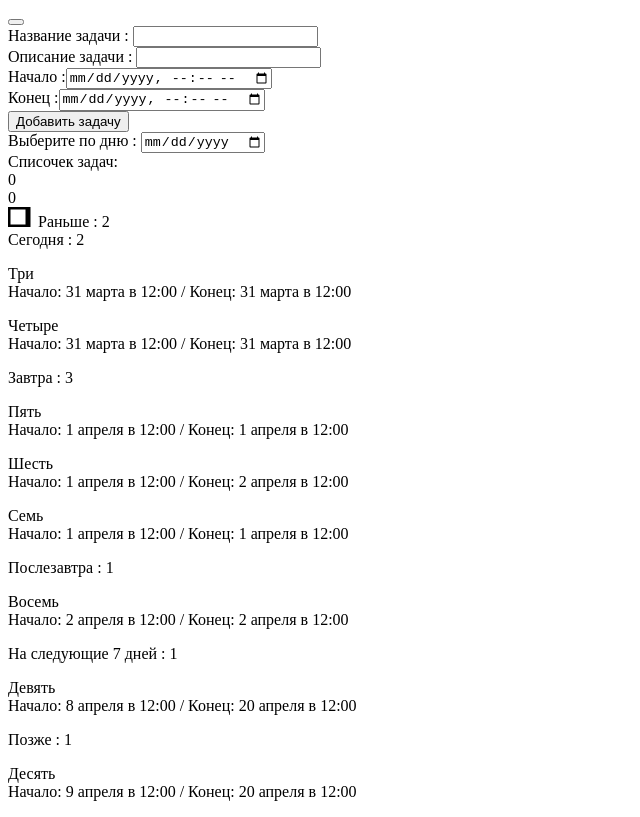
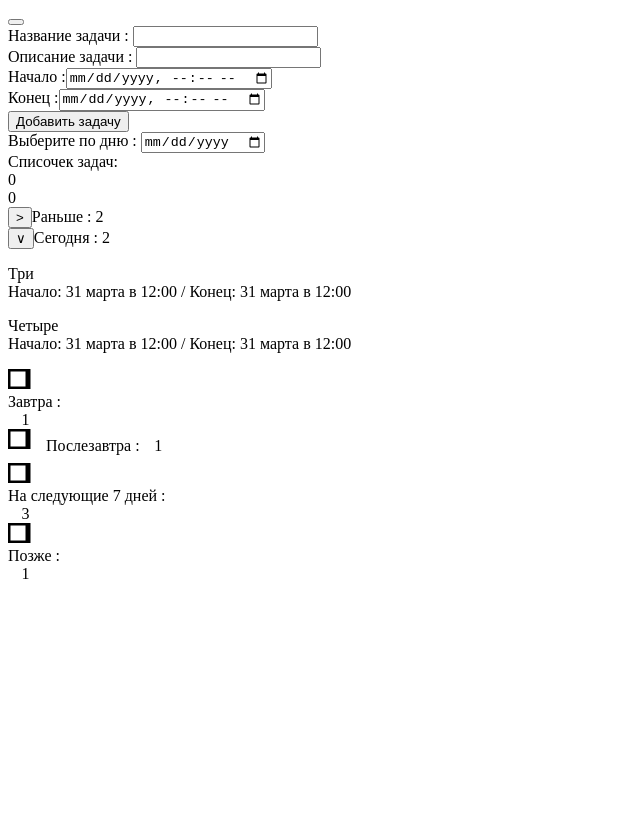
Before and after one commit to ArtemL-creator/To-Do-List_React, a React (Create React App) app: page / in a window 1280 px wide. Shown: the whole page, without its empty margins (0-640 px from the left). Built offline with nearby package versions, Linux system fonts and the light colour scheme.

Commit message:
Оформление группировки

```diff
--- a/src/Tasks.js
+++ b/src/Tasks.js
@@ -68,8 +68,8 @@ export class Tasks extends React.Component {
             {
                 title: "Шесть",
                 description: "цзуй",
-                start: "2023-04-01",
-                finish: "2023-04-02",
+                start: "2023-04-04",
+                finish: "2023-04-04",
                 category: "Green",
                 isImportant: false,
                 isComplete: false,
@@ -80,8 +80,8 @@ export class Tasks extends React.Component {
             {
                 title: "Семь",
                 description: "абик",
-                start: "2023-04-01",
-                finish: "2023-04-01",
+                start: "2023-04-03",
+                finish: "2023-04-03",
                 category: "Orange",
                 isImportant: false,
                 isComplete: false,
@@ -126,19 +126,21 @@ export class Tasks extends React.Component {
                 ]
             }
         ],
-        show: false,
+        showEarlier: false,
+        showToday: true,
+        showTomorrow: false,
+        showAfterTomorrow: false,
+        showInTheWeek: false,
+        showLater: false,
+
         sortCode: 1 - 3,
         groupCode: 1 - 4,
         poUbyvanyu: true
     };
 
-    /* isShow = () => {
-        const [show, setShow] = useState(false);
+    /* isShowEarlier = (e) => {
+        this.setState({ showEarlier: !e.target.value });
     }; */
-
-    isShow = (e) => {
-        this.setState({ show: !e.target.value });
-    };
 
     render() {
 
@@ -234,14 +236,25 @@ export class Tasks extends React.Component {
             return arrDiv;
         };
 
-        function isShow() {
-            const [show, setShow] = useState(false);
-        }
-
         return (
 
+            <div class="centerElem">
+
+                <div >
+                    <button onClick={() => this.setState({ showEarlier: !this.state.showEarlier })}>{this.state.showEarlier ? '∨' : '>'}</button>
+                    Раньше : {arrEarlier.length}
+                </div>
+                {this.state.showEarlier ? wrapper(arrEarlier) : null}
+
                 <div>
-                <div onClick={() => this.setState({ show: !this.state.show })}><svg
+                    <button onClick={() => this.setState({ showToday: !this.state.showToday })}>{this.state.showToday ? '∨' : '>'}</button>
+                    Сегодня : {arrToday.length}
+                </div>
+                {this.state.showToday ? wrapper(arrToday) : null}
+
+                <div onClick={() => this.setState({ showTomorrow: !this.state.showTomorrow })}>
+                    <div class="centerElemIcon">
+                        <svg
                             width="30"
                             height="20"
                             version="1.1"
@@ -256,18 +269,87 @@ export class Tasks extends React.Component {
                                 fill="transparent"
                                 strokeWidth="5"
                             />
-              </svg>Раньше : {arrEarlier.length}</div>
-                {this.state.show ? wrapper(arrEarlier) : null}
-                <div>Сегодня : {arrToday.length}</div>
-                {wrapper(arrToday)}
-                <div>Завтра : {arrTomorrow.length}</div>
-                {wrapper(arrTomorrow)}
-                <div>Послезавтра : {arrAfterTomorrow.length}</div>
-                {wrapper(arrAfterTomorrow)}
-                <div>На следующие 7 дней : {arrInTheWeek.length}</div>
-                {wrapper(arrInTheWeek)}
-                <div>Позже : {arrLater.length}</div>
-                {wrapper(arrLater)}
+                        </svg>
+                    </div>
+                    <div class="centerElemText">Завтра : </div>
+                    <div class="centerElemCount">{arrTomorrow.length}</div>
+                </div>
+                {this.state.showTomorrow ? wrapper(arrTomorrow) : null}
+
+                <div class="cenElem" onClick={() => this.setState({ showAfterTomorrow: !this.state.showAfterTomorrow })}>
+                    <div class="centerElemIcon">
+                        <svg
+                            width="30"
+                            height="20"
+                            version="1.1"
+                            xmlns="http://www.w3.org/2000/svg"
+                        >
+                            <rect
+                                x="0"
+                                y="0"
+                                width="20"
+                                height="20"
+                                stroke="black"
+                                fill="transparent"
+                                strokeWidth="5"
+                            />
+                        </svg>
+                    </div>
+                    <div class="taskCard">
+                        <div class="centerElemText">Послезавтра : {" "}</div>
+                        <div class="centerElemCount">{arrAfterTomorrow.length}</div>
+                    </div>
+
+                </div>
+                {this.state.showAfterTomorrow ? wrapper(arrAfterTomorrow) : null}
+
+                <div onClick={() => this.setState({ showInTheWeek: !this.state.showInTheWeek })}>
+                    <div class="centerElemIcon">
+                        <svg
+                            width="30"
+                            height="20"
+                            version="1.1"
+                            xmlns="http://www.w3.org/2000/svg"
+                        >
+                            <rect
+                                x="0"
+                                y="0"
+                                width="20"
+                                height="20"
+                                stroke="black"
+                                fill="transparent"
+                                strokeWidth="5"
+                            />
+                        </svg>
+                    </div>
+                    <div class="centerElemText">На следующие 7 дней : </div>
+                    <div class="centerElemCount">{arrInTheWeek.length}</div>
+                </div>
+                {this.state.showInTheWeek ? wrapper(arrInTheWeek) : null}
+
+                <div onClick={() => this.setState({ showLater: !this.state.showLater })}>
+                    <div class="centerElemIcon">
+                        <svg
+                            width="30"
+                            height="20"
+                            version="1.1"
+                            xmlns="http://www.w3.org/2000/svg"
+                        >
+                            <rect
+                                x="0"
+                                y="0"
+                                width="20"
+                                height="20"
+                                stroke="black"
+                                fill="transparent"
+                                strokeWidth="5"
+                            />
+                        </svg>
+                    </div>
+                    <div class="centerElemText">Позже : </div>
+                    <div class="centerElemCount">{arrLater.length}</div>
+                </div>
+                {this.state.showLater ? wrapper(arrLater) : null}
             </div>
         );
     }
--- a/src/styles.css
+++ b/src/styles.css
@@ -2,3 +2,35 @@
   font-family: sans-serif;
   text-align: center;
 }
+
+.centerElem {
+  display: block;
+  flex-direction: row;
+  justify-content: space-between;
+  align-items: center;
+  height: 50px;
+}
+
+.centerElemIcon {
+
+}
+
+
+
+.centerElemText {
+ margin-right: 1px;
+}
+
+.centerElemCount {
+  margin-left: .85em;
+}
+
+.cenElem{
+  display: flex;
+}
+
+.taskCard {
+  display: flex;
+  align-items: baseline;
+  padding: 8px 8px;
+}
```
Lines whose indentation alone changed are shown as unchanged.
